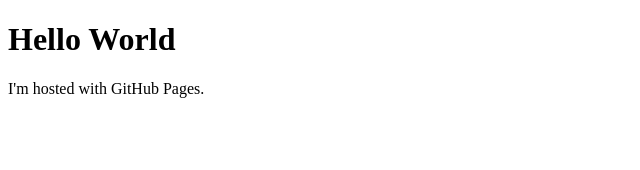
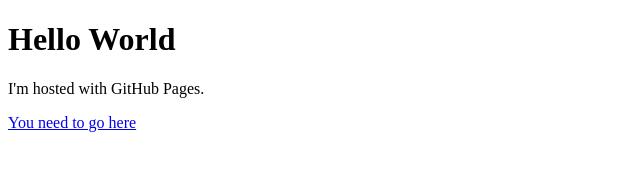
Before and after one commit to mynamesjenelle/mynamesjenelle.github.io, a plain HTML site: page index.html in a window 1280 px wide. Shown: the whole page, without its empty margins (0-640 px from the left). Drawn offline with Linux system fonts and the light colour scheme.

Commit message:
add link

```diff
--- a/index.html
+++ b/index.html
@@ -3,5 +3,6 @@
 <body>
 <h1>Hello World</h1>
 <p>I'm hosted with GitHub Pages.</p>
+<p><a href="https://help.github.com/articles/using-a-custom-domain-with-github-pages/">You need to go here</a></p>
 </body>
 </html>
```
